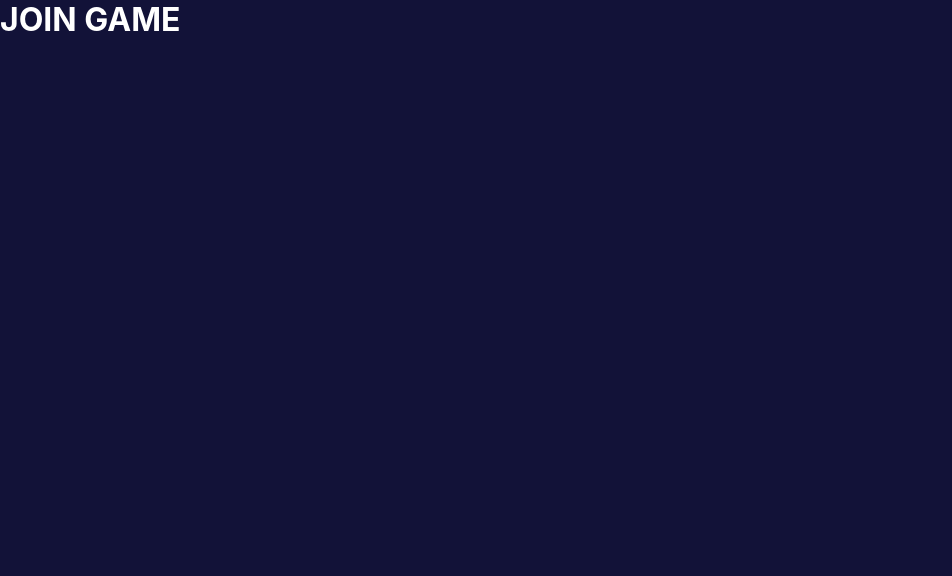
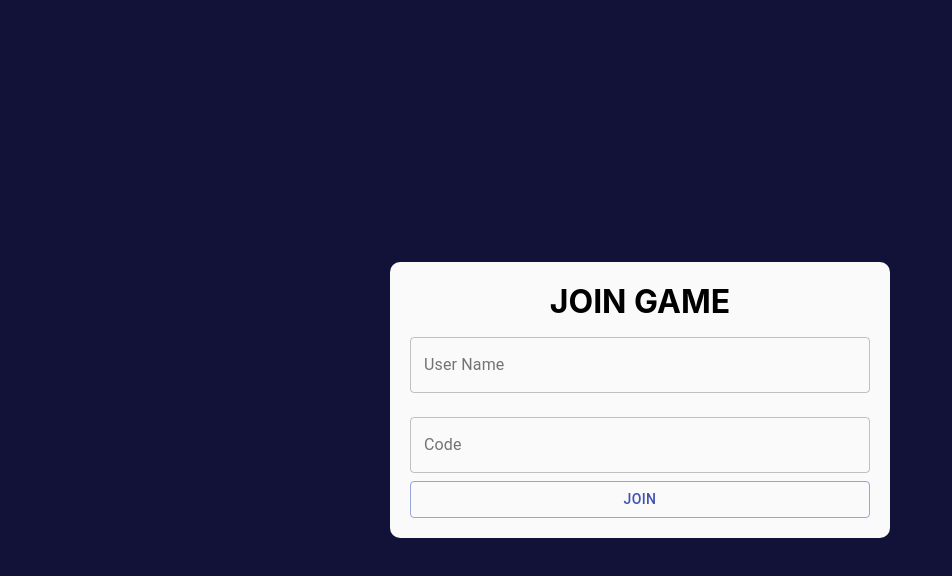
Before and after one commit to SayarB/TicTac2, a Next.js app: page /join in a window 1280 px wide. Shown: the top 576 px of the page, without its empty margins (0-952 px from the left). Built offline with nearby package versions, Linux system fonts and the light colour scheme.

Commit message:
join room form created

```diff
--- /dev/null
+++ b/components/JoinGame/JoinForm.js
@@ -0,0 +1,42 @@
+import TextField from "@material-ui/core/TextField";
+import Button from "@material-ui/core/Button";
+import { useEffect, useState } from "react";
+import styles from "../../styles/Forms.module.css";
+export default function JoinForm() {
+  const [username, setUsername] = useState("");
+  const [code, setCode] = useState("");
+
+  const handleJoin = () => {
+    console.log("Username : ", username, "\nCode : ", code);
+  };
+  return (
+    <div className={styles.join_form}>
+      <h1 style={{ color: "black" }}>JOIN GAME</h1>
+      <TextField
+        value={username}
+        onChange={(e) => {
+          setUsername(e.target.value);
+        }}
+        color="primary"
+        type="text"
+        label="User Name"
+        variant="outlined"
+        margin="normal"
+      />
+      <TextField
+        value={code}
+        onChange={(e) => {
+          setCode(e.target.value.toUpperCase());
+        }}
+        margin="normal"
+        color="primary"
+        type="text"
+        label="Code"
+        variant="outlined"
+      />
+      <Button onClick={handleJoin} variant="outlined" color="primary">
+        Join
+      </Button>
+    </div>
+  );
+}
--- a/pages/join.js
+++ b/pages/join.js
@@ -1,7 +1,9 @@
+import JoinForm from "../components/JoinGame/JoinForm";
+import styles from "../styles/Forms.module.css";
 export default function JoinGame() {
   return (
-    <div>
-      <h1 style={{ color: "white" }}>JOIN GAME</h1>
+    <div className={styles.join_page}>
+      <JoinForm />
     </div>
   );
 }
--- /dev/null
+++ b/styles/Forms.module.css
@@ -0,0 +1,19 @@
+.join_form {
+  background-color: rgb(250, 250, 250);
+  padding: 20px;
+  width: min(500px, 100vw);
+  text-align: center;
+  display: flex;
+  flex-direction: column;
+  border-radius: 10px;
+  margin: auto 20px;
+}
+.join_form > * {
+  color: white;
+}
+.join_page {
+  height: 100vh;
+  display: flex;
+  flex-direction: column;
+  place-items: center;
+}
--- a/styles/globals.css
+++ b/styles/globals.css
@@ -15,5 +15,4 @@ a {
 * {
   margin: 0;
   box-sizing: border-box;
-
 }
```
Also changed, not shown: components/CreateGame/CreateForm.js (added, +7 -0 lines).
